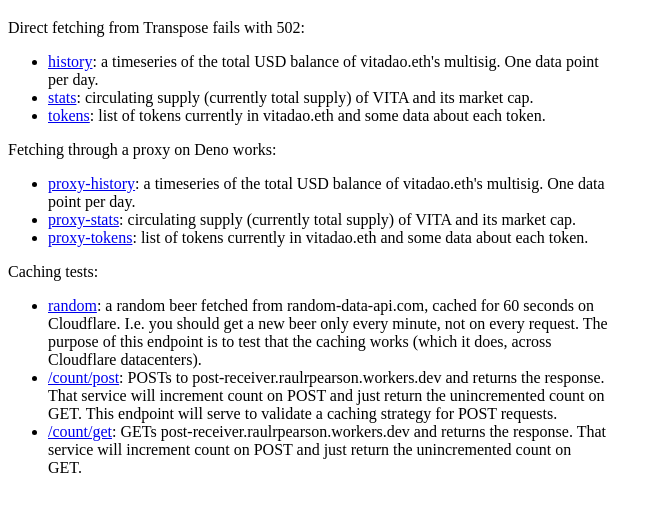
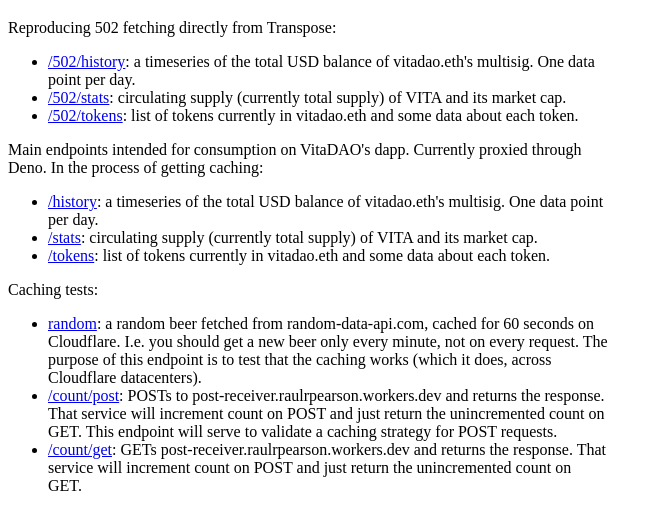
Before and after one commit to raulrpearson/vitadao-dapp-api-worker, a website: page src/index.html in a window 1280 px wide. Shown: the part 61-590 px from the top of the page, without its empty margins (0-662 px from the left). Drawn offline with Linux system fonts and the light colour scheme.

Commit message:
Clean up main endpoints

```diff
--- a/src/index.html
+++ b/src/index.html
@@ -8,34 +8,37 @@
   </head>
   <body style="max-width: 600px">
     <h1>VitaDAO workers API</h1>
-    <p>Direct fetching from Transpose fails with 502:</p>
+    <p>Reproducing 502 fetching directly from Transpose:</p>
     <ul>
       <li>
-        <a href="/history">history</a>: a timeseries of the total USD balance of
-        vitadao.eth's multisig. One data point per day.
+        <a href="/502/history">/502/history</a>: a timeseries of the total USD
+        balance of vitadao.eth's multisig. One data point per day.
       </li>
       <li>
-        <a href="/stats">stats</a>: circulating supply (currently total supply)
+        <a href="/502/stats">/502/stats</a>: circulating supply (currently total
+        supply) of VITA and its market cap.
+      </li>
+      <li>
+        <a href="/502/tokens">/502/tokens</a>: list of tokens currently in
+        vitadao.eth and some data about each token.
+      </li>
+    </ul>
+    <p>
+      Main endpoints intended for consumption on VitaDAO's dapp. Currently
+      proxied through Deno. In the process of getting caching:
+    </p>
+    <ul>
+      <li>
+        <a href="/history">/history</a>: a timeseries of the total USD balance
+        of vitadao.eth's multisig. One data point per day.
+      </li>
+      <li>
+        <a href="/stats">/stats</a>: circulating supply (currently total supply)
         of VITA and its market cap.
       </li>
       <li>
-        <a href="/tokens">tokens</a>: list of tokens currently in vitadao.eth
+        <a href="/tokens">/tokens</a>: list of tokens currently in vitadao.eth
         and some data about each token.
-      </li>
-    </ul>
-    <p>Fetching through a proxy on Deno works:</p>
-    <ul>
-      <li>
-        <a href="/proxy-history">proxy-history</a>: a timeseries of the total
-        USD balance of vitadao.eth's multisig. One data point per day.
-      </li>
-      <li>
-        <a href="/proxy-stats">proxy-stats</a>: circulating supply (currently
-        total supply) of VITA and its market cap.
-      </li>
-      <li>
-        <a href="/proxy-tokens">proxy-tokens</a>: list of tokens currently in
-        vitadao.eth and some data about each token.
       </li>
     </ul>
     <p>Caching tests:</p>
```
Also changed, not shown: src/index.ts (+6 -6 lines).
